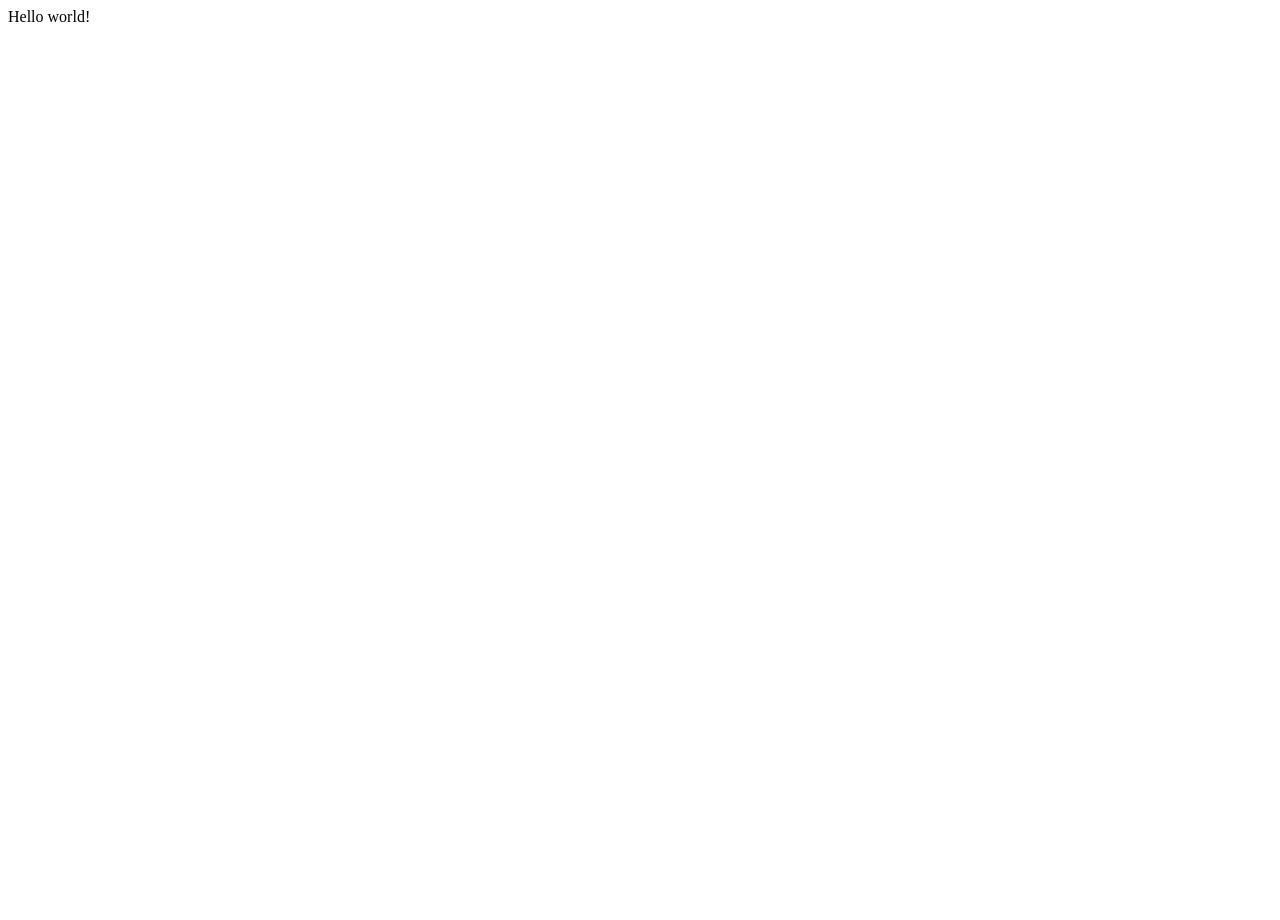
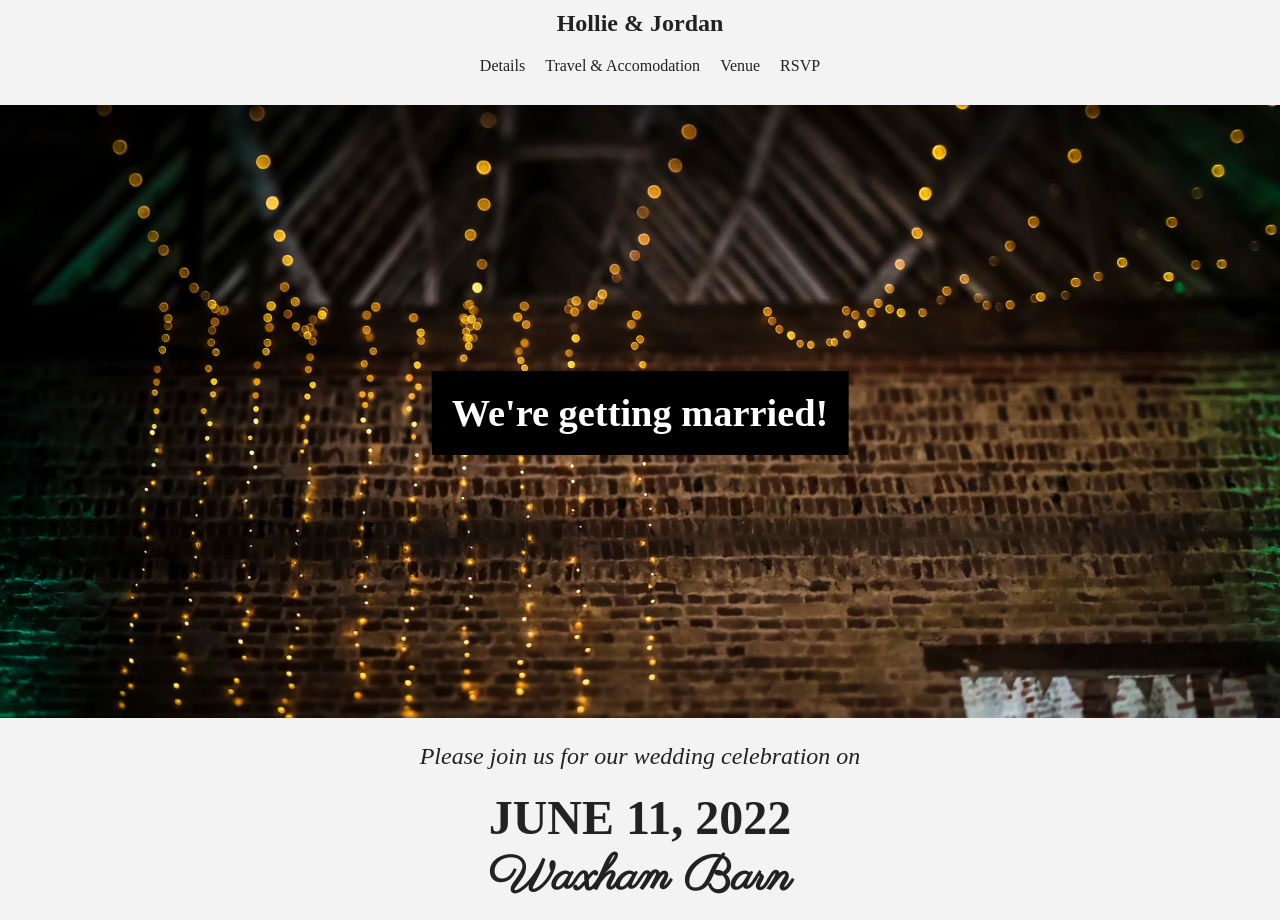
Before and after one commit to JordWyatt/wedding-site, a Gatsby site: page / in a window 1280 px wide. Before the commit the page ends 800 px from the top, so only its background shows below. Built offline with nearby package versions, Linux system fonts and the light colour scheme; Gatsby itself is replaced by a stand-in of ours; a web font is replaced by a local one.

Commit message:
Initial homepage

```diff
--- /dev/null
+++ b/src/components/Layout.js
@@ -0,0 +1,16 @@
+import React from "react"
+import Navbar from "./Navbar"
+import { Link } from "gatsby"
+import "../styles/global.css"
+
+export default function Layout({ children }) {
+  return (
+    <div className="layout">
+      <Link to="/">
+        <h2 className="header">Hollie & Jordan</h2>
+      </Link>
+      <Navbar />
+      <div className="content">{children}</div>
+    </div>
+  )
+}
--- /dev/null
+++ b/src/components/Navbar.js
@@ -0,0 +1,13 @@
+import React from "react"
+import { Link } from "gatsby"
+
+export default function Navbar() {
+  return (
+    <nav>
+      <Link to="/details">Details</Link>
+      <Link to="/travel">Travel & Accomodation</Link>
+      <Link to="/venue">Venue</Link>
+      <Link to="/rsvp">RSVP</Link>
+    </nav>
+  )
+}
--- /dev/null
+++ b/src/pages/details.js
@@ -0,0 +1,6 @@
+import React from "react"
+import Layout from "../components/Layout"
+
+export default function Details() {
+  return <Layout>Details</Layout>
+}
--- a/src/pages/index.js
+++ b/src/pages/index.js
@@ -1,5 +1,25 @@
 import React from "react"
+import Layout from "../components/Layout"
+import {
+  home,
+  announcement,
+  imageWrapper,
+  image,
+  date,
+} from "../styles/home.module.css"
 
 export default function Home() {
-  return <div>Hello world!</div>
+  return (
+    <Layout>
+      <div className={home}>
+        <div className={imageWrapper}>
+          <h1 className={announcement}>We're getting married!</h1>
+          <img className={image} src="/barn.jpg" />
+        </div>
+        <p>Please join us for our wedding celebration on</p>
+        <h1 className={date}>June 11, 2022</h1>
+        <h2>Waxham Barn</h2>
+      </div>
+    </Layout>
+  )
 }
--- /dev/null
+++ b/src/pages/rsvp.js
@@ -0,0 +1,6 @@
+import React from "react"
+import Layout from "../components/Layout"
+
+export default function Rsvp() {
+  return <Layout>RSVP</Layout>
+}
--- /dev/null
+++ b/src/pages/travel.js
@@ -0,0 +1,6 @@
+import React from "react"
+import Layout from "../components/Layout"
+
+export default function Travel() {
+  return <Layout>Travel & Accomodation</Layout>
+}
--- /dev/null
+++ b/src/pages/venue.js
@@ -0,0 +1,6 @@
+import React from "react"
+import Layout from "../components/Layout"
+
+export default function Venue() {
+  return <Layout>Venue</Layout>
+}
--- /dev/null
+++ b/src/styles/global.css
@@ -0,0 +1,63 @@
+@import url("https://fonts.googleapis.com/css2?family=BioRhyme:wght@300;400;500;700&display=swap");
+@import url("https://fonts.googleapis.com/css2?family=Parisienne:wght@300;400;500;700&display=swap");
+
+* {
+  margin: 0;
+  padding: 0;
+  text-decoration: none;
+  font-family: "BioRhyme";
+  color: #222;
+}
+html,
+body {
+  min-height: 100%;
+}
+body {
+  background: #f3f3f3;
+}
+p {
+  margin: 16px auto;
+  line-height: 1.5em;
+}
+
+hr {
+  width: 90%;
+  border: 0;
+  height: 1px;
+  background: #000;
+  opacity: 0.2;
+}
+
+.header {
+  padding-top: 10px;
+}
+
+.layout,
+.content > * {
+  width: 100%;
+  display: flex;
+  flex-wrap: wrap;
+  flex-direction: column;
+  align-items: center;
+  justify-content: space-evenly;
+}
+
+nav {
+  flex: 0 0 100%;
+  margin: 20px auto;
+}
+
+nav a {
+  margin-left: 20px;
+  font-weight: 400;
+  padding-bottom: 8px;
+  border-bottom: 3px solid transparent;
+}
+nav a:hover {
+  border-color: #222;
+  border-width: 1.5px;
+}
+
+.content {
+  padding: 10px 0px;
+}
--- /dev/null
+++ b/src/styles/home.module.css
@@ -0,0 +1,41 @@
+.home p {
+  font-style: italic;
+}
+
+.imageWrapper {
+  position: relative;
+}
+
+.announcement {
+  font-size: 3vw !important;
+  position: absolute;
+  top: 50%;
+  left: 50%;
+  transform: translate(-50%, -50%);
+  color: #ffffff;
+  white-space: nowrap;
+  background-color: black;
+  padding: 20px;
+}
+
+.home h2 {
+  font-family: "Parisienne";
+}
+
+.home img {
+  width: 100%;
+  height: auto;
+}
+
+.home p {
+  font-size: 24px;
+}
+
+.home h1,
+.home h2 {
+  font-size: 48px;
+}
+
+.date {
+  text-transform: uppercase;
+}
```
Also changed, not shown: static/barn.jpg (added).
